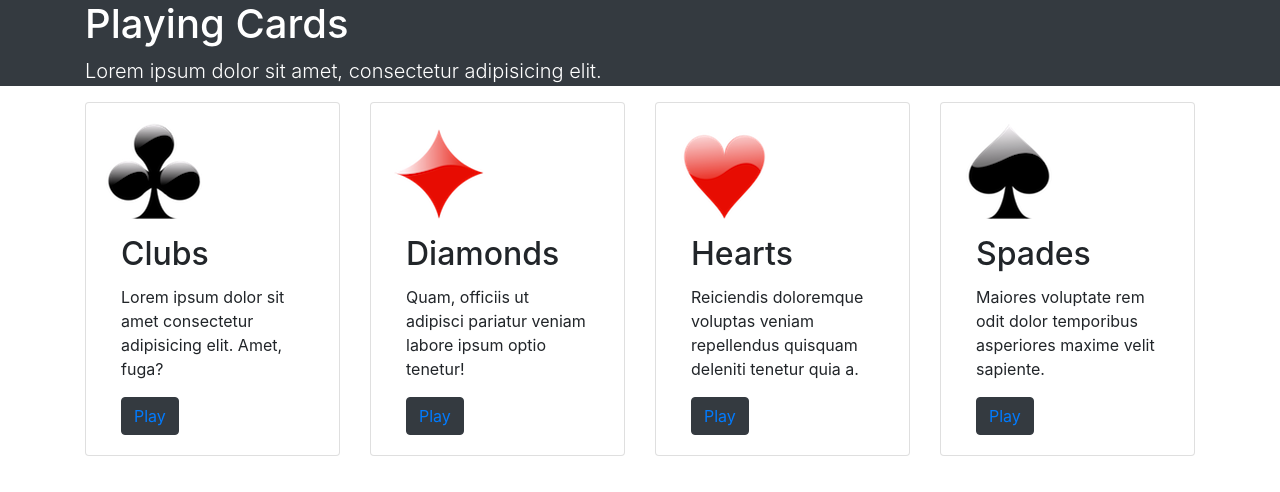
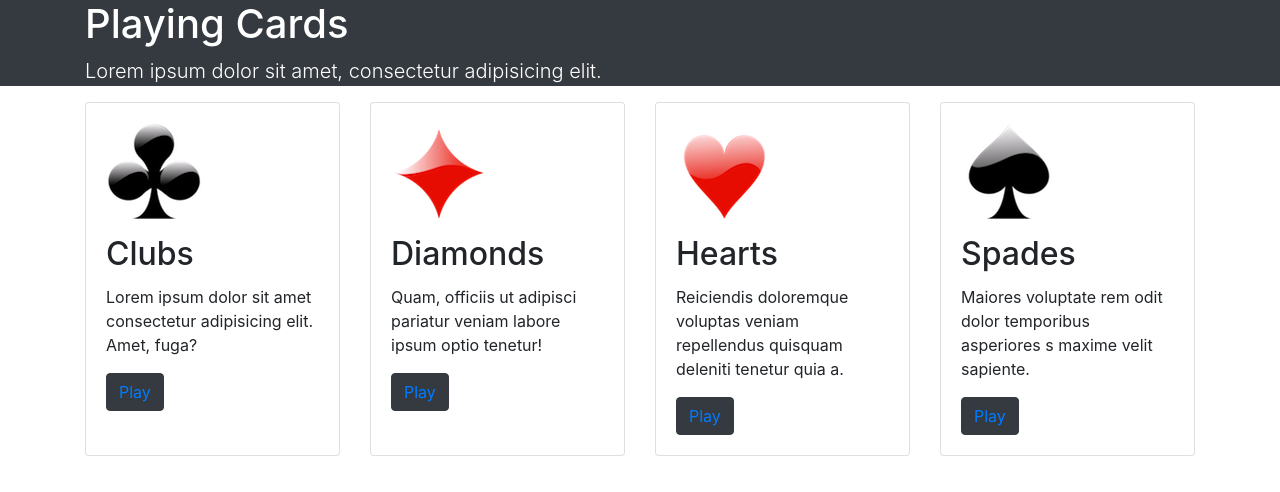
Before and after one commit to sylviayanes/lis549-sp22-exercise-08-sylviayanes, a plain HTML site: page index.html in a window 1280 px wide. Drawn offline with nearby package versions, Linux system fonts and the light colour scheme.

Commit message:
changed index

```diff
--- a/index.html
+++ b/index.html
@@ -25,30 +25,32 @@
                 <!-- Card 1 -->
                 <div class="col-md-6 col-xl-3 d-flex">
                     <div class="card mb-4">
+                        <div class="card-body">
                             <div class="row">
                                 <div class="col-sm-auto col-xl-12">
-                                <div class="card-body">
-                                    <img class="card-img-fluid pb-3" src="img/card-club-icon.png" alt="the club suit symbol">
+                                    <img class="pb-3" src="img/card-club-icon.png" alt="the club suit symbol">
+                                </div>
                                 <div class="col">
                                     <h2 class="card-title">Clubs</h2>
                                     <p c>Lorem ipsum dolor sit amet consectetur adipisicing elit. Amet, fuga?</p>
                                     <button type="button" class="btn btn-dark">
-                                            <a href="#" class="card-link">Play</a>
+                                        <a href="#">Play</a>
                                     </button>
                                 </div>
                             </div>
                         </div>
                     </div>
-                    </div>
+
                 </div>
                 <!-- Card 2 -->
                 <div class="col-md-6 col-xl-3 d-flex">
                     <div class="card mb-4">
+                        <div class="card-body">
                             <div class="row">
                                 <div class="col-sm-auto col-xl-12">
-                                <div class="card-body">
                                     <img class="card-img-fluid pb-3" src="img/card-diamond-icon.png"
                                         alt="the diamond suit symbol">
+                                </div>
                                 <div class="col">
                                     <h2 class="card-title">Diamonds</h2>
                                     <p class="card-text">Quam, officiis ut adipisci pariatur veniam labore ipsum
@@ -62,14 +64,15 @@
                         </div>
                     </div>
                 </div>
-                </div>
                 <!-- Card 3 -->
                 <div class="col-md-6 col-xl-3 d-flex">
                     <div class="card mb-4">
+                        <div class="card-body">
                             <div class="row">
                                 <div class="col-sm-auto col-xl-12">
-                                <div class="card-body">
-                                    <img class="card-img-fluid pb-3" src="img/card-heart-icon.png" alt="the heart suit symbol">
+                                    <img class="card-img-fluid pb-3" src="img/card-heart-icon.png"
+                                        alt="the heart suit symbol">
+                                </div>
                                 <div class="col">
                                     <h2 class="card-title">Hearts</h2>
                                     <p class="card-text">Reiciendis doloremque voluptas veniam repellendus quisquam
@@ -84,18 +87,19 @@
                         </div>
                     </div>
                 </div>
-                </div>
                 <!-- Card 4 -->
                 <div class="col-md-6 col-xl-3 d-flex">
                     <div class="card mb-4">
+                        <div class="card-body">
                             <div class="row">
                                 <div class="col-sm-auto col-xl-12">
-                                <div class="card-body">
-                                    <img class="card-img-fluid pb-3" src="img/card-spade-icon.png" alt="the spade suit symbol">
+                                    <img class="card-img-fluid pb-3" src="img/card-spade-icon.png"
+                                        alt="the spade suit symbol">
+                                </div>
                                 <div class="col">
                                     <h2 class="card-title">Spades</h2>
                                     <p class="card-text">Maiores voluptate rem odit dolor temporibus asperiores
-                                            maxime velit
+               s                         maxime velit
                                         sapiente.</p>
                                     <button type="button" class="btn btn-dark">
                                         <a href="#" class="card-link">Play</a>
@@ -106,8 +110,6 @@
                     </div>
                 </div>
             </div>
-            </div>
-        </div>
     </main>
 </body>
 
```
Lines whose indentation alone changed are shown as unchanged.
